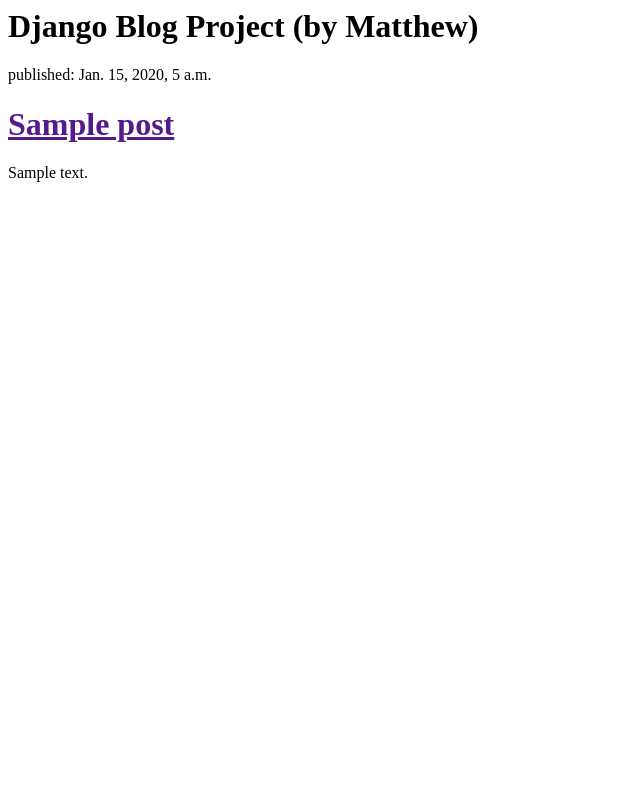
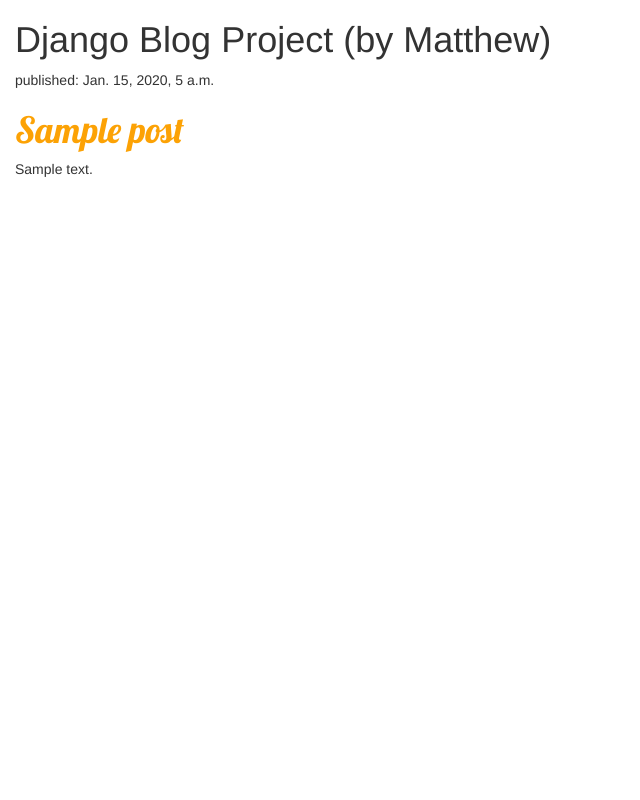
Before and after one commit to mbrown34/Django_blog_project, a Django app: template blog/templates/blog/post_list.html in a window 1280 px wide. Shown: the whole page, without its empty margins (0-640 px from the left). Run offline with Django 3.2, Linux system fonts and the light colour scheme; the template is opened without the code that fills it: values that come from a table or form of the project are taken from there, others are empty; tables that the repository leaves empty hold one stand-in row (values such as "Sample post"); some libraries are stand-ins or nearby versions.

Commit message:
Updated CSS files and post_list.html

```diff
--- /dev/null
+++ b/blog/static/css/blog.css
@@ -0,0 +1,8 @@
+h1 a {
+	color: #FCA205;
+	font-family: 'Lobster';
+}
+
+body {
+	padding-left: 15px;
+}
--- a/blog/templates/blog/post_list.html
+++ b/blog/templates/blog/post_list.html
@@ -1,5 +1,10 @@
+{% load staticfiles %}
 <html>
 	<head>
+		<link rel="stylesheet" href="//maxcdn.bootstrapcdn.com/bootstrap/3.2.0/css/bootstrap.min.css">
+		<link rel="stylesheet" href="//maxcdn.bootstrapcdn.com/bootstrap/3.2.0/css/bootstrap-theme.min.css">
+		<link rel="stylesheet" href="{% static "css/blog.css" %}">
+		<link rel="stylesheet" type="text/css" href="http://fonts.googleapis.com/css?family=Lobster&subset=latin,latin-ext">
 		<title>Matthew's Blog Project</title>
 	</head>
 	<body>
```
